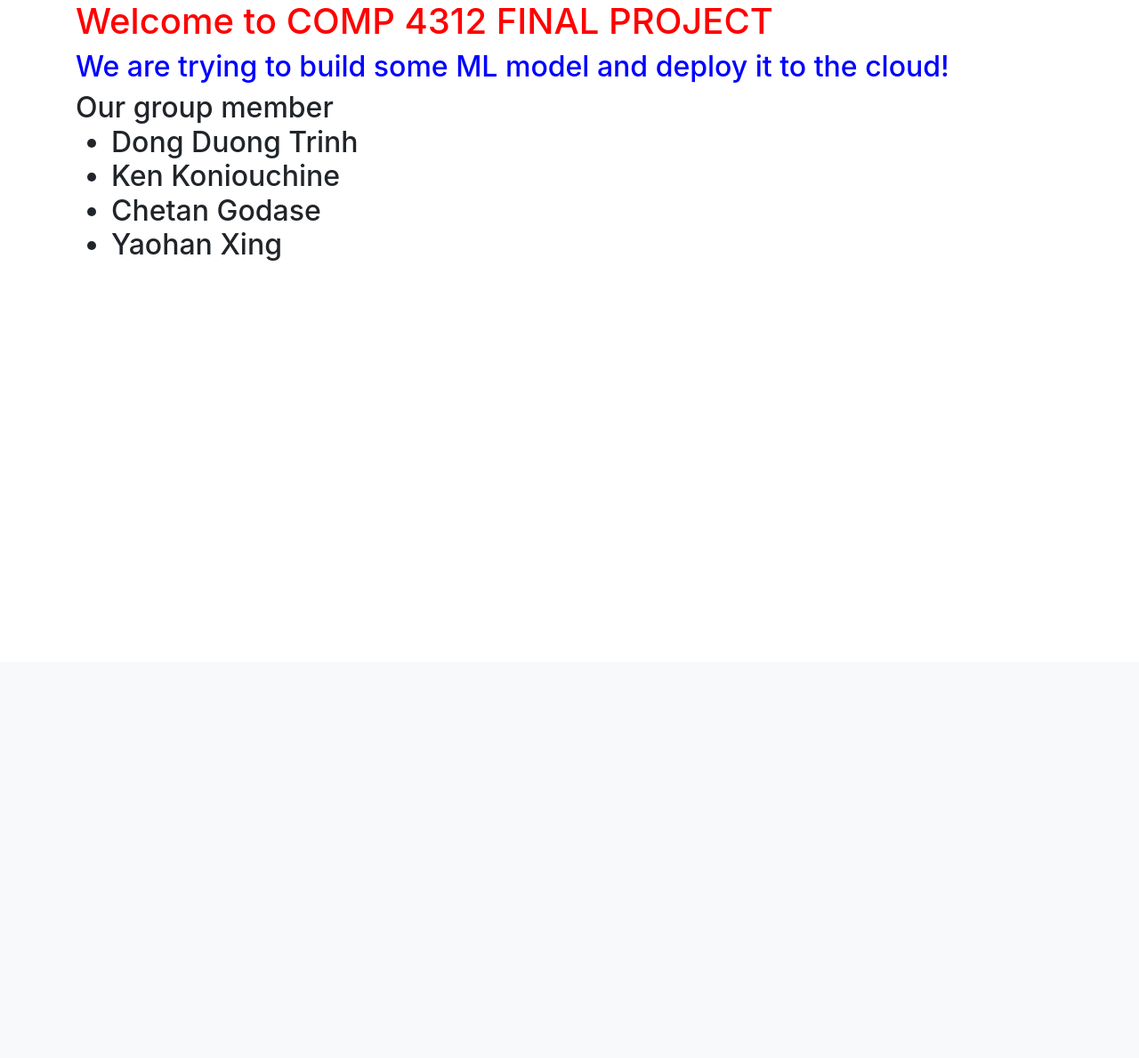
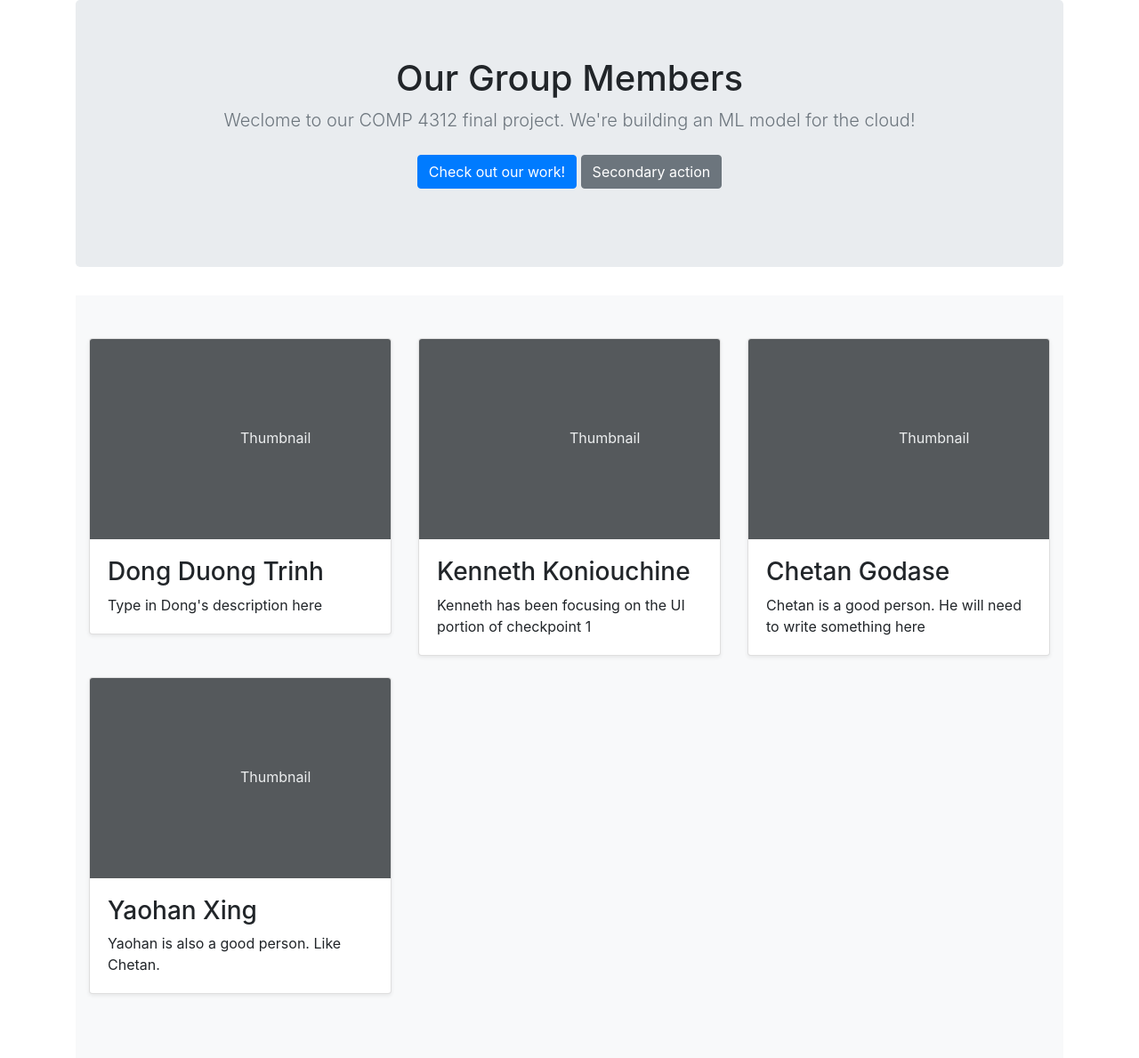
Before and after one commit to Chetan-Godase/cloud-computing-sapm-or-ham, a Flask app: page / in a window 1280 px wide. Shown: the part 56-1245 px from the top of the page at 89% size. Before the commit the page ends 349 px from the top, so only its background shows below. Run offline with Flask 2, Linux system fonts and the light colour scheme; parts of the project's set-up code (start-up, migrations or seed data) failed here and were passed over; some libraries are stand-ins or nearby versions.

Commit message:
Added some bootstrap styling

```diff
--- a/templates/index.html
+++ b/templates/index.html
@@ -1,21 +1,57 @@
 {% extends 'base.html' %}
 {% block content %}
-    <h1 style='color:red'>{% block title %} Welcome to COMP 4312 FINAL PROJECT {% endblock %}</h1>
-    <h2 style='color:blue'>We are trying to build some ML model and deploy it to the cloud!</h2>
-    <h2> Our group member
-    <ul>
-        <li>
-            Dong Duong Trinh
-        </li>
-        <li>
-            Ken Koniouchine
-        </li>
-        <li>
-            Chetan Godase
-        </li>
-        <li>
-            Yaohan Xing
-        </li>
-    </ul>
-    </h2>
+  <section class="jumbotron text-center">
+    <div class="container">
+      <h1>Our Group Members</h1>
+      <p class="lead text-muted">Weclome to our COMP 4312 final project. We're building an ML model for the cloud!</p>
+      <p>
+        <a href="#" class="btn btn-primary my-2">Check out our work!</a>
+        <a href="#" class="btn btn-secondary my-2">Secondary action</a>
+      </p>
+    </div>
+  </section>
+
+    <div class="album py-5 bg-light">
+        <div class="container">
+            <div class="row">
+                <div class="col-md-4">
+                  <div class="card mb-4 shadow-sm">
+                    <svg class="bd-placeholder-img card-img-top" width="100%" height="225" xmlns="http://www.w3.org/2000/svg" preserveAspectRatio="xMidYMid slice" focusable="false" role="img" aria-label="Placeholder: Thumbnail"><title>Placeholder</title><rect width="100%" height="100%" fill="#55595c"/><text x="50%" y="50%" fill="#eceeef" dy=".3em">Thumbnail</text></svg>
+                    <div class="card-body">
+                      <h3>Dong Duong Trinh</h3>
+                      <p class="card-text">Type in Dong's description here</p>
+                    </div>
+                  </div>
+                </div>
+                <div class="col-md-4">
+                  <div class="card mb-4 shadow-sm">
+                    <svg class="bd-placeholder-img card-img-top" width="100%" height="225" xmlns="http://www.w3.org/2000/svg" preserveAspectRatio="xMidYMid slice" focusable="false" role="img" aria-label="Placeholder: Thumbnail"><title>Placeholder</title><rect width="100%" height="100%" fill="#55595c"/><text x="50%" y="50%" fill="#eceeef" dy=".3em">Thumbnail</text></svg>
+                    <div class="card-body">
+                      <h3>Kenneth Koniouchine</h3>
+                      <p class="card-text">Kenneth has been focusing on the UI portion of checkpoint 1</p>
+                    </div>
+                  </div>
+                </div>
+                <div class="col-md-4">
+                  <div class="card mb-4 shadow-sm">
+                    <svg class="bd-placeholder-img card-img-top" width="100%" height="225" xmlns="http://www.w3.org/2000/svg" preserveAspectRatio="xMidYMid slice" focusable="false" role="img" aria-label="Placeholder: Thumbnail"><title>Placeholder</title><rect width="100%" height="100%" fill="#55595c"/><text x="50%" y="50%" fill="#eceeef" dy=".3em">Thumbnail</text></svg>
+                    <div class="card-body">
+                      <h3>Chetan Godase</h3>
+                      <p class="card-text">Chetan is a good person. He will need to write something here</p>
+                    </div>
+                  </div>
+                </div>
+
+                <div class="col-md-4">
+                  <div class="card mb-4 shadow-sm">
+                    <svg class="bd-placeholder-img card-img-top" width="100%" height="225" xmlns="http://www.w3.org/2000/svg" preserveAspectRatio="xMidYMid slice" focusable="false" role="img" aria-label="Placeholder: Thumbnail"><title>Placeholder</title><rect width="100%" height="100%" fill="#55595c"/><text x="50%" y="50%" fill="#eceeef" dy=".3em">Thumbnail</text></svg>
+                    <div class="card-body">
+                      <h3>Yaohan Xing</h3>
+                      <p class="card-text">Yaohan is also a good person. Like Chetan.</p>
+                    </div>
+                  </div>
+                </div>
+            </div>
+        </div>
+    </div>
 {% endblock %}
```
Also changed, not shown: templates/about.html (+32 -10 lines).
